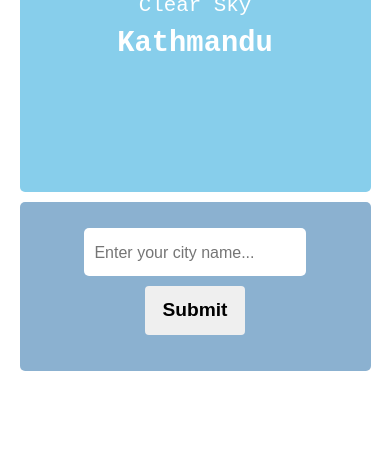
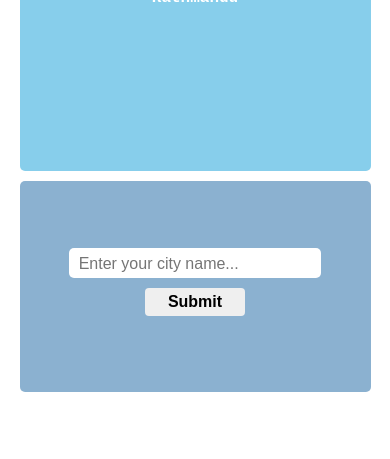
Before and after one commit to nizzal/weather-web-app, a plain HTML site: page index.html in a window 390 px wide. Shown: the part 385-844 px from the top of the page. Drawn offline with Linux system fonts and the light colour scheme.

Commit message:
added country code and some design changes

```diff
--- a/app.js
+++ b/app.js
@@ -38,9 +38,8 @@ function doSubmit(e) {
             document.getElementById('main-icon').style.height = "250px";
 
 
-            document.getElementById('api_place').innerText = cityName;
+            document.getElementById('api_place').innerText = cityName + "," + cnValue;
             document.getElementById('api_temp').innerText = Math.round(tempValue);
             document.getElementById('weather-main').innerText = weatherRes(weatherDetail);
-
         })
 }
--- a/index.html
+++ b/index.html
@@ -1,5 +1,6 @@
 <!DOCTYPE html>
 <html lang="en">
+
 <head>
     <meta charset="UTF-8">
     <meta name="viewport" content="width=device-width, initial-scale=1.0">
@@ -8,16 +9,16 @@
     <link rel="icon" href="./img/favicon.png">
     <title>Weather App</title>
 </head>
+
 <body>
     <div class="container">
         <div class="title">
-            <img src="./img/sunset.png" alt="">
             <h1>Weather Web App</h1>
         </div>
         <div class="main">
             <div class="temp-info">
-                    <img src="./img/sunset.png" id="main-icon" alt="">
-                    <p class="weather-temp"><span id="api_temp">29</span>°C</p>
+                <img src="./img/sunset.png" id="main-icon" alt="">
+                <p class="weather-temp"><span id="api_temp">29</span>°C</p>
             </div>
             <div class="place-info">
                 <div class="weather-info">
@@ -36,4 +37,5 @@
     </div>
     <script src="./app.js"></script>
 </body>
+
 </html>
--- a/style.css
+++ b/style.css
@@ -154,20 +154,44 @@
 
   .place-info > p {
     margin: 10px auto;
+    font-size: 16px;
   }
 
+  .main {
+    height: 50vh;
+  }
   .search {
     flex-direction: column;
+    overflow: hidden;
+    height: 25vh;
+    display: flex;
+    flex-direction: column;
+    justify-content: center;
+    align-items: center;
   }
 
-  #submit {
+  .search #search_place {
+    min-height: 30px;
+    width: 80%;
+  }
+
+  .search #submit {
     margin: 10px auto;
     min-height: 10px;
+    font-size: 16px;
+    padding: 5px;
   }
   .title {
     flex-direction: column;
   }
+
   input::-webkit-input-placeholder {
     font-size: 16px;
   }
+  .temp-info p {
+    font-size: 1.8rem;
+  }
+  .place-info #api_place {
+    font-size: 16px;
+  }
 }
```
